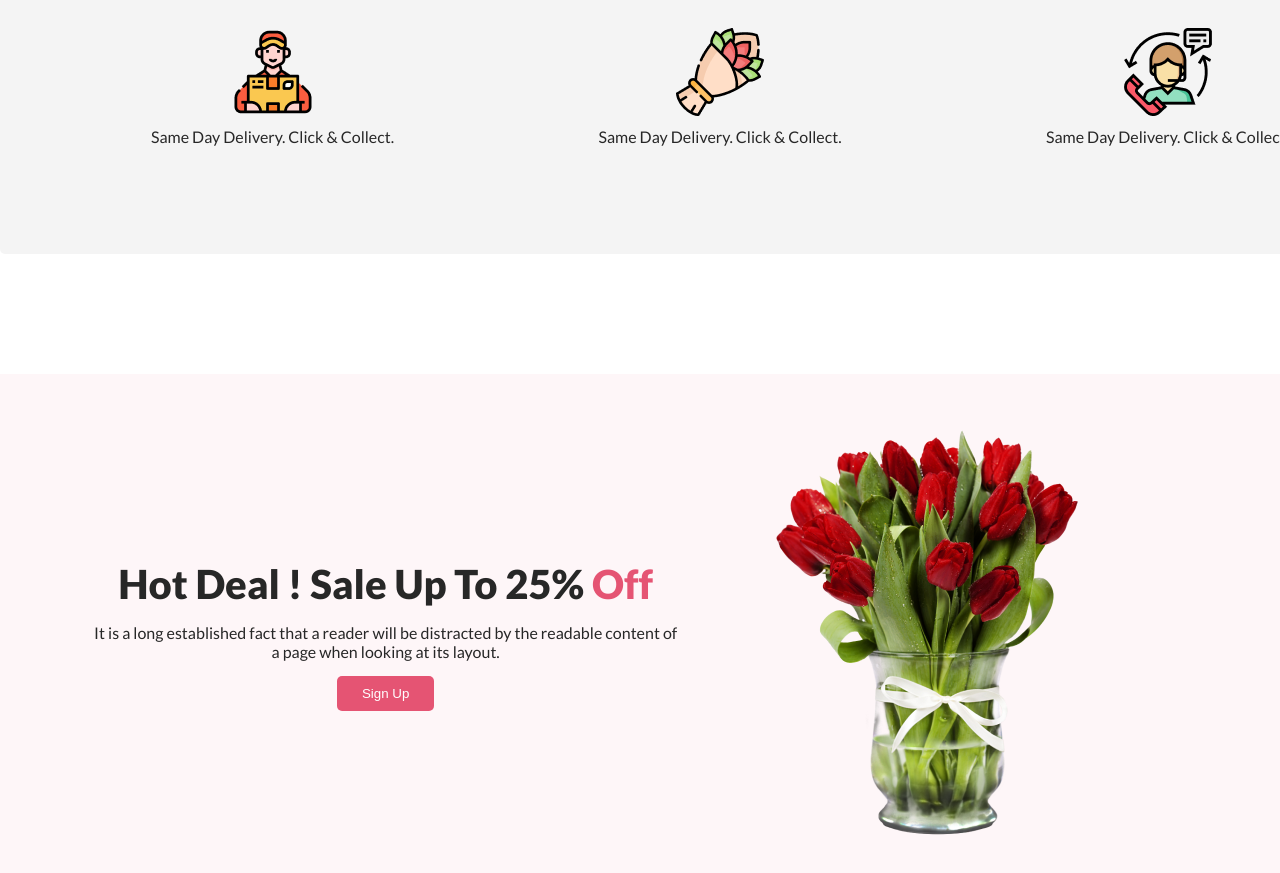
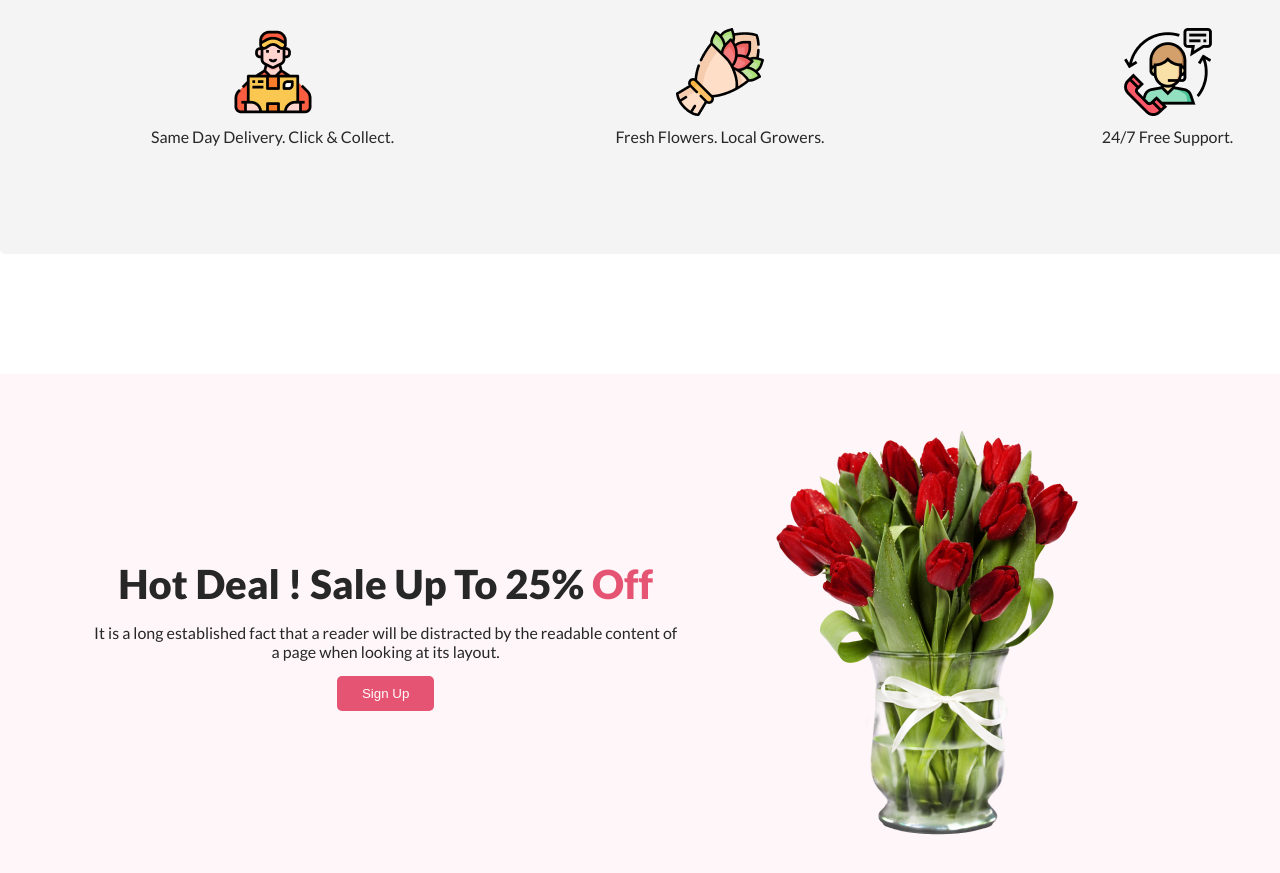
Before and after one commit to nayon89/papri-flower-shop, a plain HTML site: page index.html in a window 1280 px wide. Shown: the part 1840-2713 px from the top of the page. Drawn offline with Linux system fonts and the light colour scheme.

Commit message:
some correction

```diff
--- a/index.html
+++ b/index.html
@@ -98,11 +98,11 @@
             </div>
             <div class="delivery-box">
                 <img src="./images/Group 58.png" alt="">
-                <p class="delivery-info">Same Day Delivery. Click & Collect.</p>
+                <p class="delivery-info">Fresh Flowers. Local Growers.</p>
             </div>
             <div class="delivery-box">
                 <img src="./images/Group 59.png" alt="">
-                <p class="delivery-info">Same Day Delivery. Click & Collect.</p>
+                <p class="delivery-info">24/7 Free Support.</p>
             </div>
 
         </section>
```
